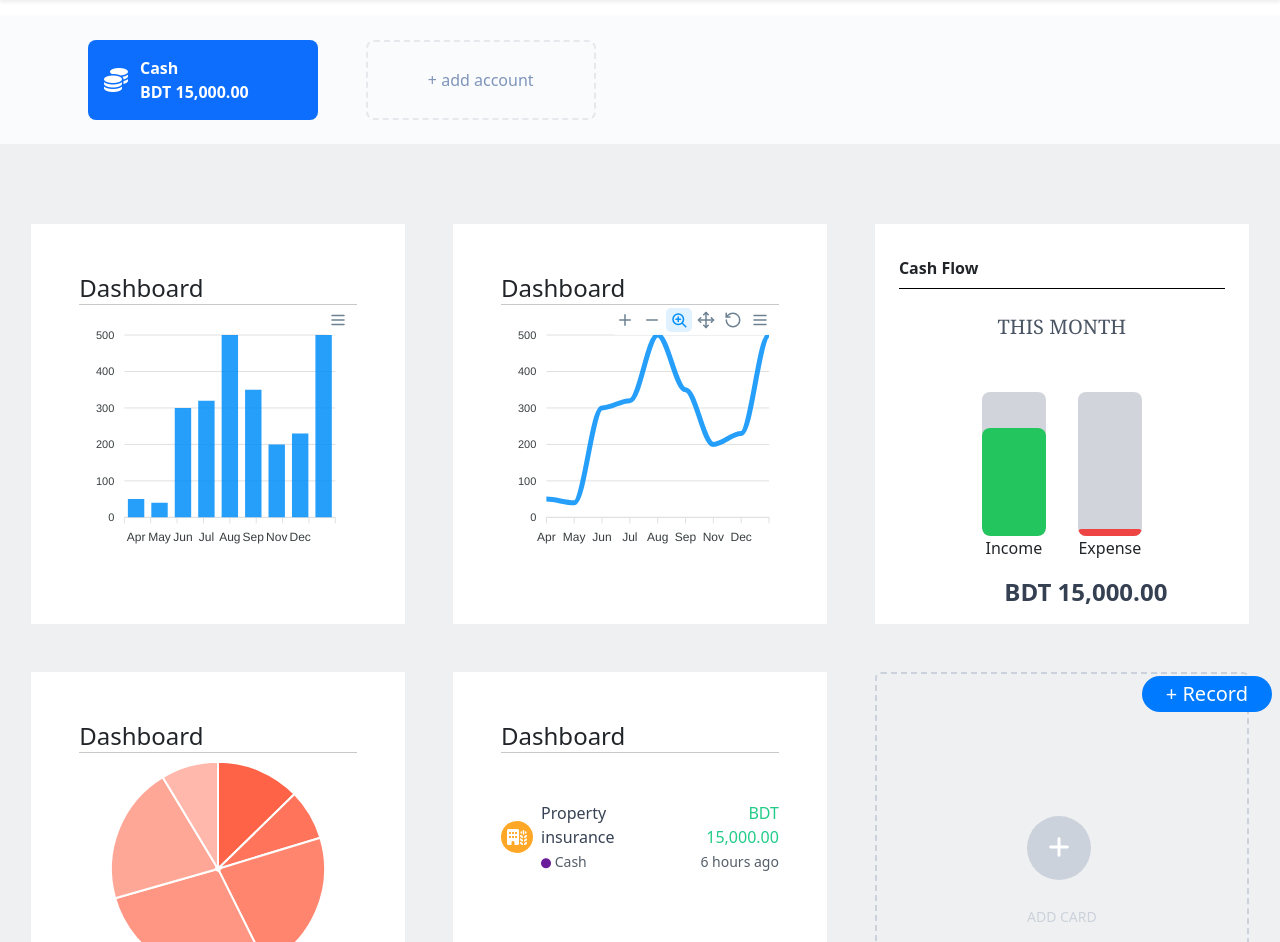
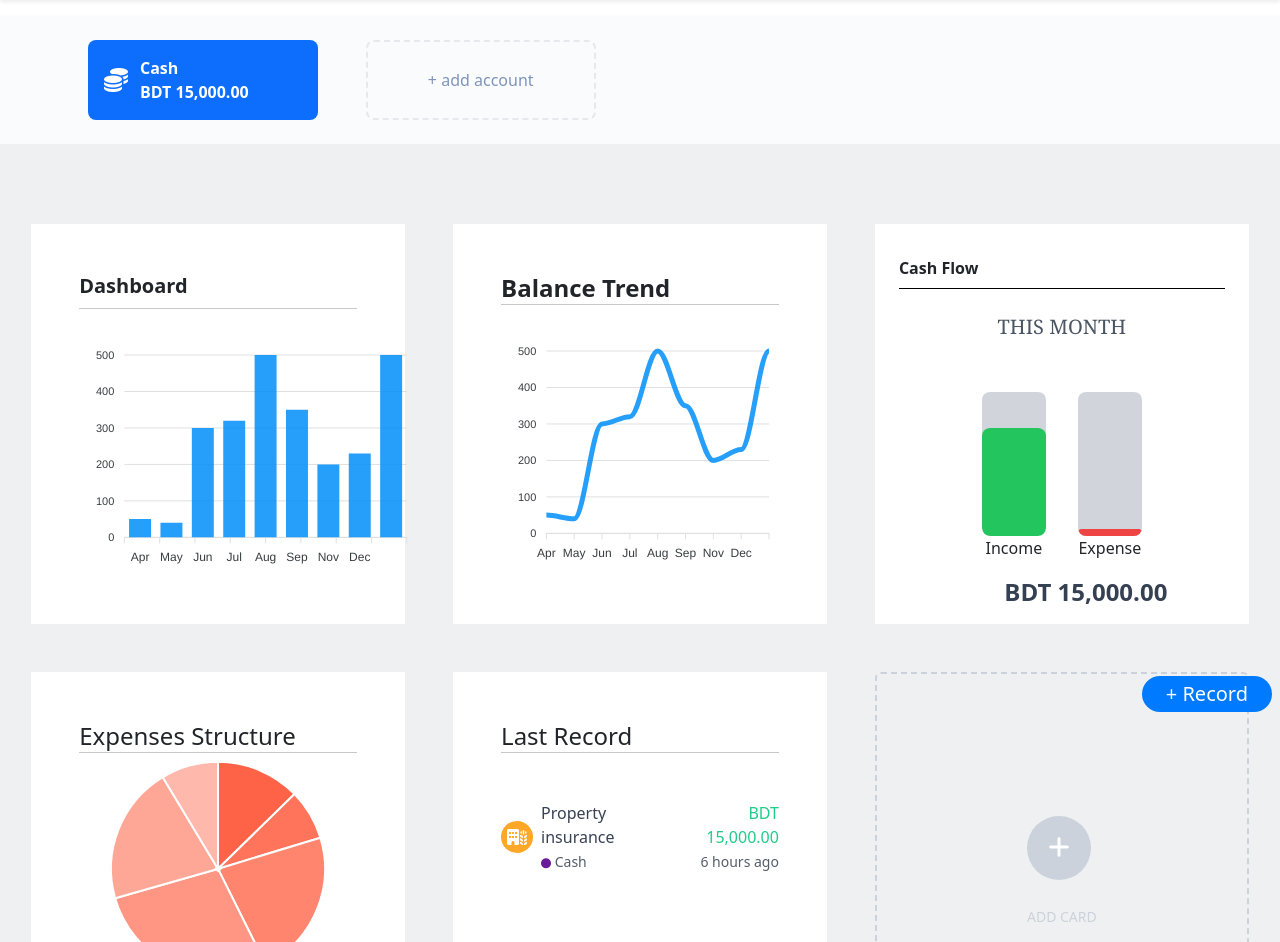
Before and after one commit to raihanchowdhury01/wallet_master_Int, a website: page index.html in a window 1280 px wide. Shown: the part 80-1022 px from the top of the page. Drawn offline with nearby package versions, Linux system fonts and the light colour scheme.

Commit message:
customize design

```diff
--- a/index.html
+++ b/index.html
@@ -18,7 +18,7 @@
   </head>
   <body>
     <header>
-        <nav class="z-50 fixed bg-white w-full top-0">
+        <nav class="z-50 fixed bg-white w-full top-0 font-serif">
             <div class="navBar md:flex justify-between px-3 items-center py-3 shadow-sm">
                 <div class="px-3 flex justify-between items-center" id="html5">
                     <!-- logo design -->
@@ -536,9 +536,9 @@
         <div class="container w-[97%] 2xl:w-[90%]">
             <div class="grid grid-cols-1 md:grid-cols-2 lg:grid-cols-3 gap-5">
                 <!-- dashboard grid design start from here -->
-                <div class="bg-white h-[50vh] p-5">
-                    <div>
-                        <h1 class="text-2xl">Dashboard</h1>
+                <div class="bg-white h-[50vh] p-5 space-y-4 font-semibold">
+                    <div class="text-dark space-y-2">
+                        <h1 class="text-xl">Dashboard</h1>
                         <hr>
                     </div>
                     <div>
@@ -547,9 +547,9 @@
                 </div>
                 <!-- dashboard grid design end from here -->
                 <!-- balanced grid design start from here -->
-                <div class="bg-white h-[50vh] p-5">
+                <div class="bg-white h-[50vh] p-5 space-y-4 font-semibold">
                     <div>
-                        <h1 class="text-2xl">Dashboard</h1>
+                        <h1 class="text-2xl">Balance Trend</h1>
                         <hr>
                     </div>
                     <div>
@@ -599,7 +599,7 @@
                 <!-- pie chart grid design start from here -->
                 <div class="bg-white h-[50vh] p-5">
                     <div>
-                        <h1 class="text-2xl">Dashboard</h1>
+                        <h1 class="text-2xl">Expenses Structure</h1>
                         <hr>
                     </div>
                     <div>
@@ -611,7 +611,7 @@
                 <!--last record grid design start from here -->
                 <div class="bg-white h-[50vh] p-5">
                     <div>
-                        <h1 class="text-2xl">Dashboard</h1>
+                        <h1 class="text-2xl">Last Record</h1>
                         <hr>
                     </div>
                     <div>
--- a/script.js
+++ b/script.js
@@ -39,7 +39,10 @@ document.addEventListener('DOMContentLoaded', function () {
         chart: {
             type: 'bar',
             height: 250,
-            // width: 300
+            toolbar: {
+                show: false
+            },
+            width: 350,
         },
         plotOptions: {
             bar: {
@@ -63,6 +66,7 @@ document.addEventListener('DOMContentLoaded', function () {
     chart.render();
 });
 
+
 // dashboard chart section end from here
 
 // balance trend chart start from here
@@ -76,7 +80,9 @@ document.addEventListener('DOMContentLoaded', function () {
         chart: {
             type: 'line',
             height: 250,
-            // width: 300
+            toolbar: {
+                show: false
+            }
         },
         stroke: {
             curve: 'smooth',
```
Also changed, not shown: output.css.
